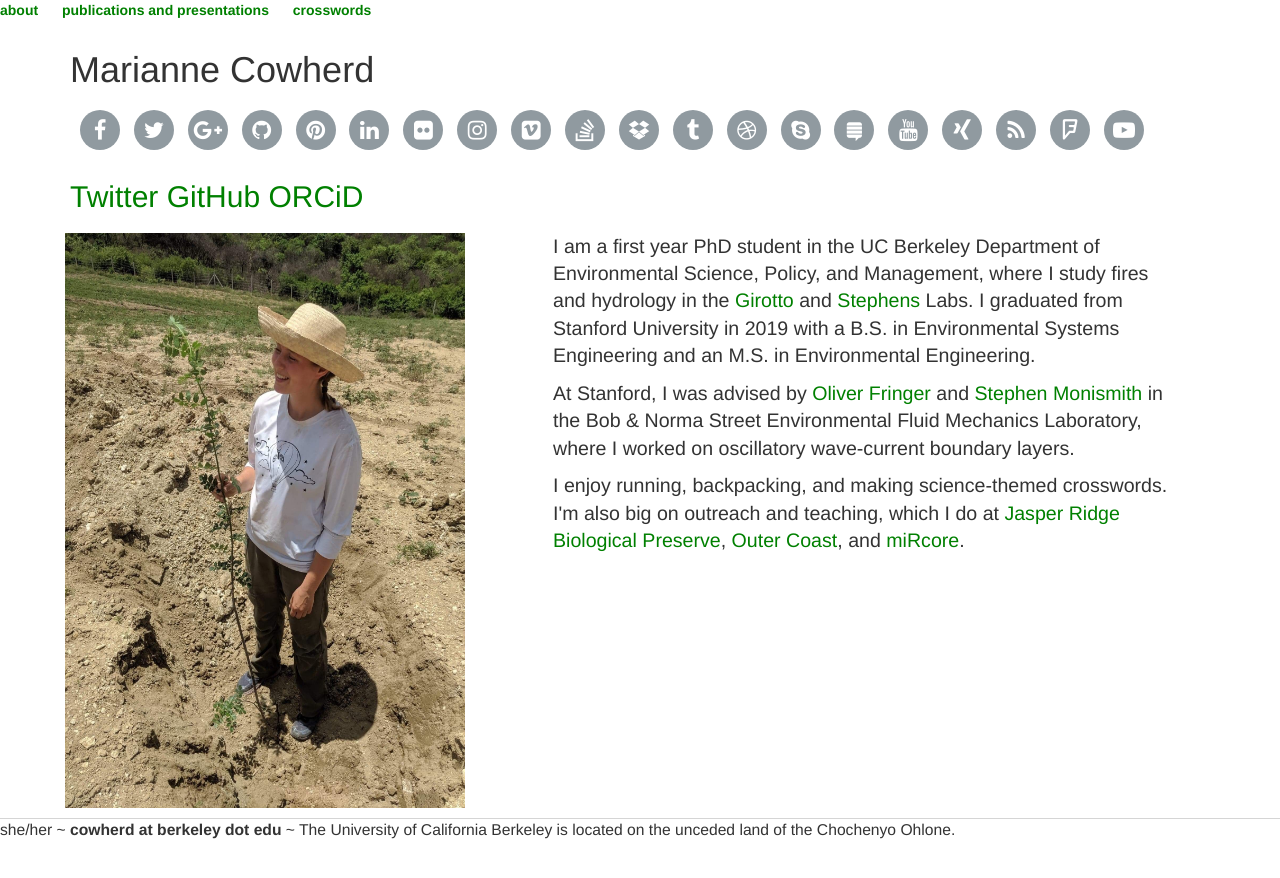
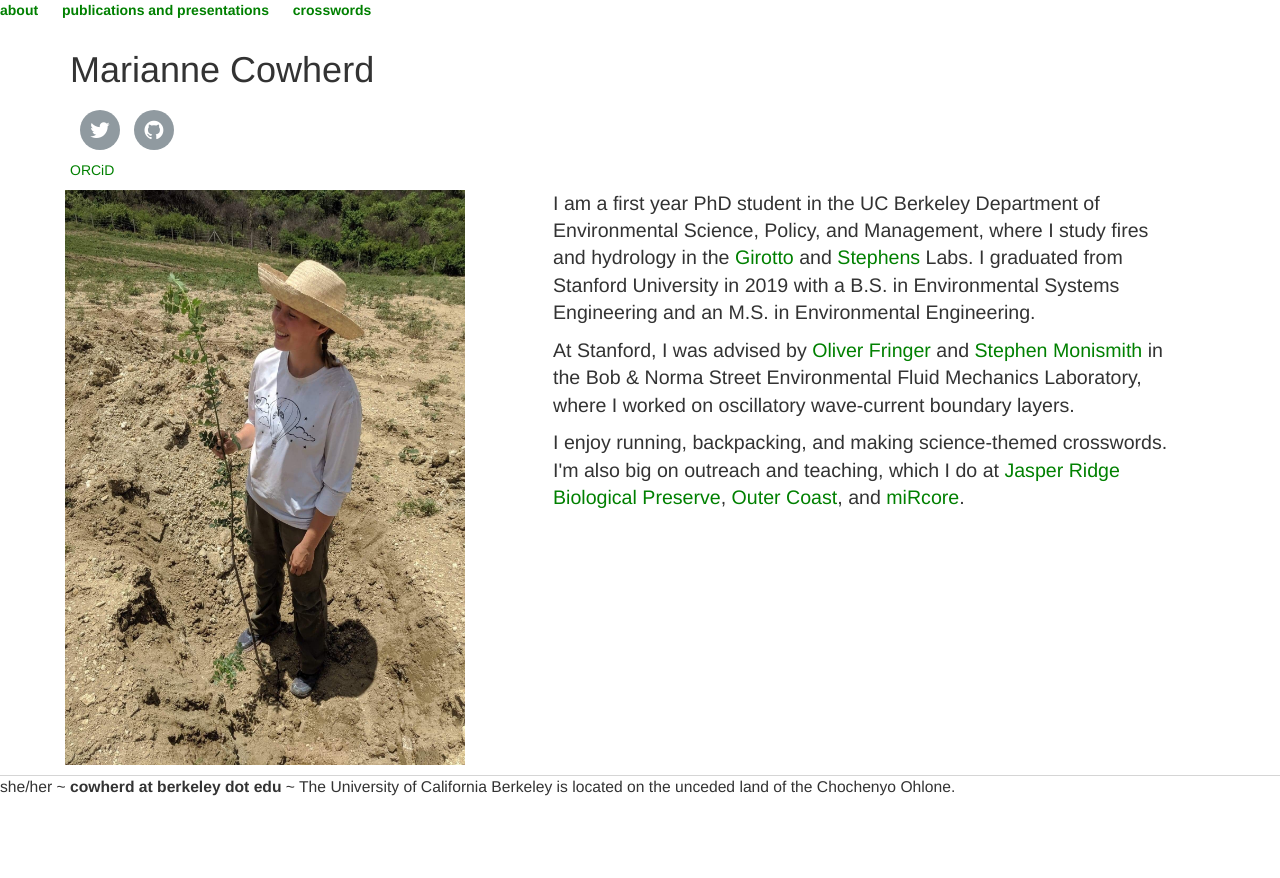
Before and after one commit to mariannecowherd/mariannecowherd.github.io, a Jekyll site: the page built from index.html, in a window 1280 px wide. Shown: the top 878 px of the page. Built offline with Jekyll 4.4.1, drawn with Linux system fonts in a browser that asks for light colours; nearby versions of some CDN libraries.

Commit message:
add icon links

```diff
--- a/index.html
+++ b/index.html
@@ -48,31 +48,11 @@ margin-left: 20px
 <h1>Marianne Cowherd</h1>
 <div class="social"><!--HTML Body Start-->
     <ul>
-        <li><a href="#"><i class="fa fa-lg fa-facebook"></i></a></li>
         <li><a href="https://twitter.com/mariannecowherd"><i class="fa fa-lg fa-twitter"></i></a></li>
-        <li><a href="#"><i class="fa fa-lg fa-google-plus"></i></a></li>
-        <li><a href="#"><i class="fa fa-lg fa-github"></i></a></li>
-        <li><a href="#"><i class="fa fa-lg fa-pinterest"></i></a></li>
-        <li><a href="#"><i class="fa fa-lg fa-linkedin"></i></a></li>
-        <li><a href="#"><i class="fa fa-lg fa-flickr"></i></a></li>
-        <li><a href="#"><i class="fa fa-lg fa-instagram"></i></a></li>
-        <li><a href="#"><i class="fa fa-lg fa-vimeo-square"></i></a></li>
-        <li><a href="#"><i class="fa fa-lg fa-stack-overflow"></i></a></li>
-        <li><a href="#"><i class="fa fa-lg fa-dropbox"></i></a></li>
-        <li><a href="#"><i class="fa fa-lg fa-tumblr"></i></a></li>
-        <li><a href="#"><i class="fa fa-lg fa-dribbble"></i></a></li>
-        <li><a href="#"><i class="fa fa-lg fa-skype"></i></a></li>
-        <li><a href="#"><i class="fa fa-lg fa-stack-exchange"></i></a></li>
-        <li><a href="#"><i class="fa fa-lg fa-youtube"></i></a></li>
-        <li><a href="#"><i class="fa fa-lg fa-xing"></i></a></li>
-        <li><a href="#"><i class="fa fa-lg fa-rss"></i></a></li>
-        <li><a href="#"><i class="fa fa-lg fa-foursquare"></i></a></li>
-        <li><a href="#"><i class="fa fa-lg fa-youtube-play"></i></a></li>
+        <li><a href="https://github.com/mariannecowherd"><i class="fa fa-lg fa-github"></i></a></li>
     </ul>
 </div>
-<h2> <a href="https://twitter.com/mariannecowherd">Twitter</a>
-<a href="https://github.com/mariannecowherd">GitHub</a>
-	<a href="https://orcid.org/0000-0002-3165-4504">ORCiD</a> </h2>
+	<a href="https://orcid.org/0000-0002-3165-4504">ORCiD</a>
 
 <div class="row">
   <div class="column left">
```
